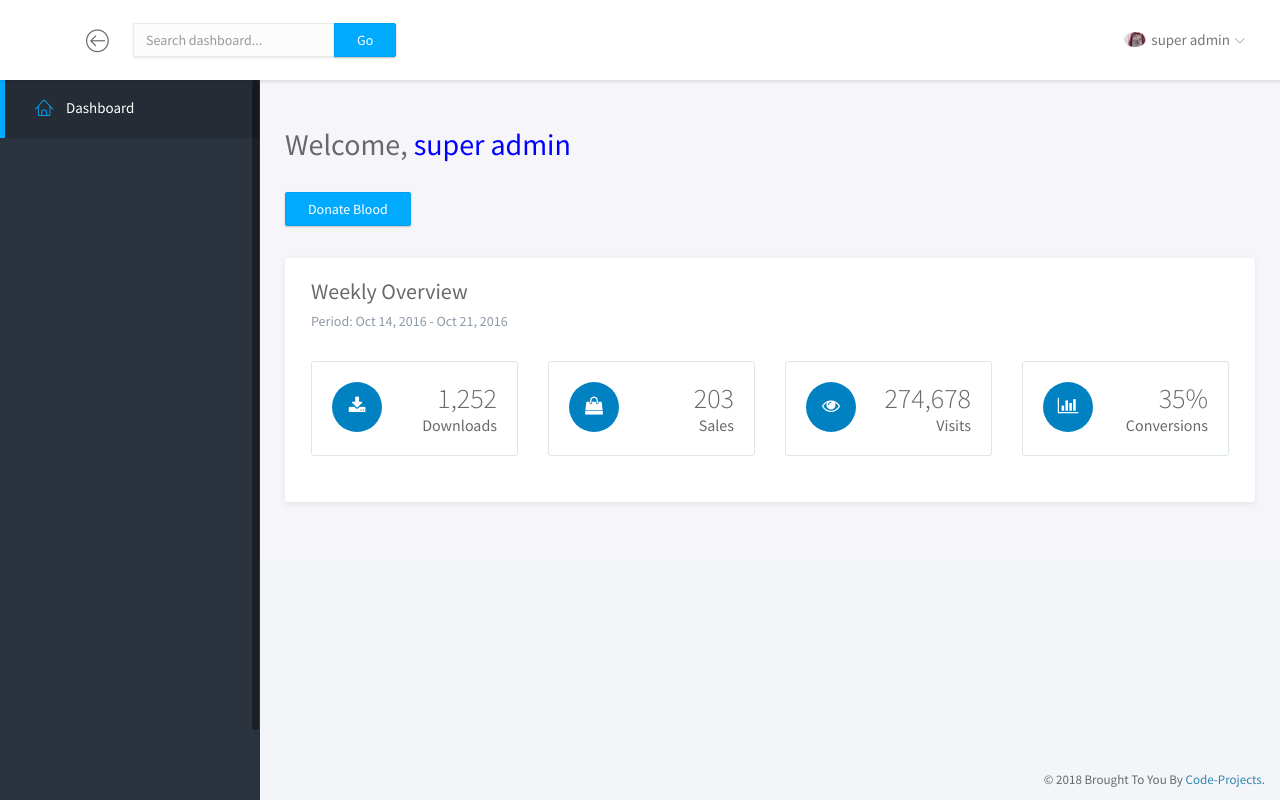
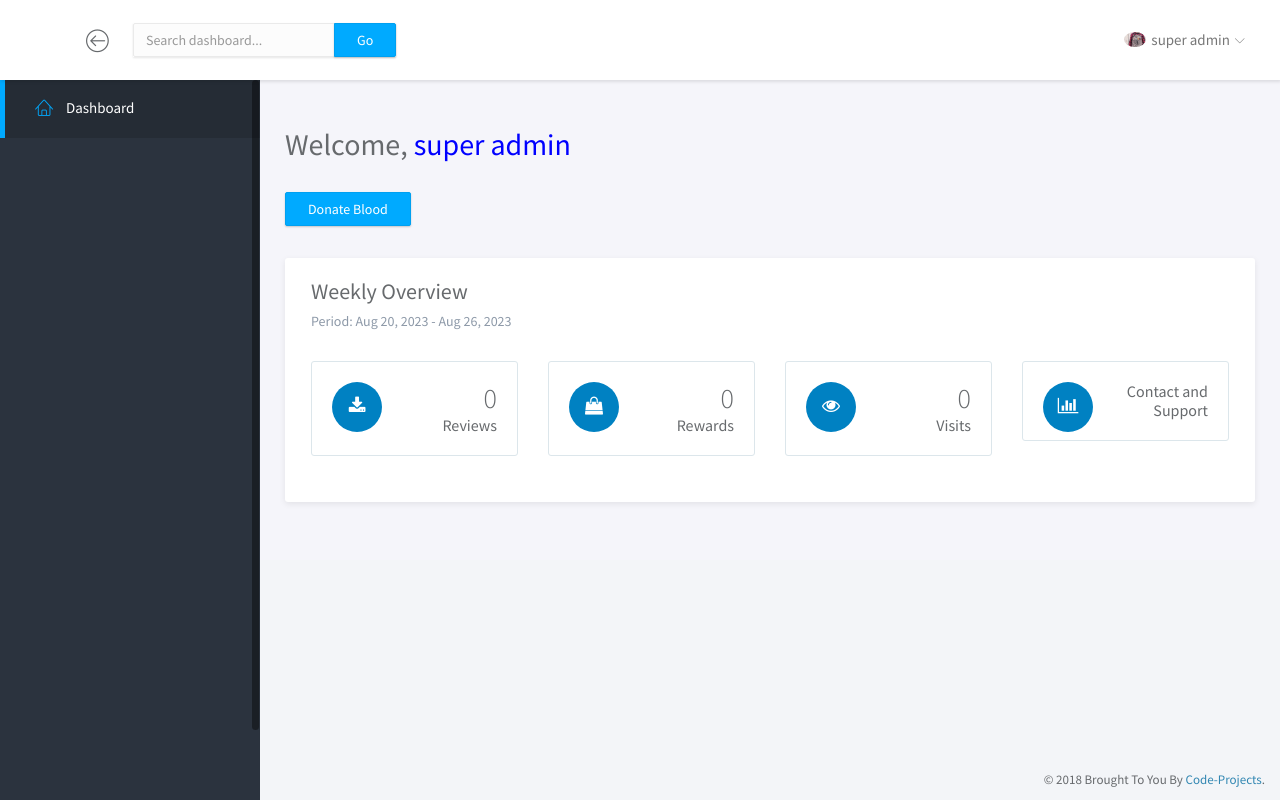
Before and after one commit to alibwanamzee/Blood-Donation-System, a PHP site: page /user_dashboard/user_dashboard.php in a window 1280 px wide. Run offline with PHP 8.4, Linux system fonts and the light colour scheme; a user stored in the database is signed in; data comes from the database, SQL or seed files in the repository; some libraries are stand-ins or nearby versions.

Commit message:
Updated UI of dashboard

```diff
--- a/user_dashboard/user_dashboard.php
+++ b/user_dashboard/user_dashboard.php
@@ -77,7 +77,7 @@
 			<div class="panel panel-headline">
 				<div class="panel-heading">
 					<h3 class="panel-title">Weekly Overview</h3>
-					<p class="panel-subtitle">Period: Oct 14, 2016 - Oct 21, 2016</p>
+					<p class="panel-subtitle">Period: Aug 20, 2023 - Aug 26, 2023</p>
 				</div>
 				<div class="panel-body">
 					<div class="row">
@@ -85,8 +85,8 @@
 							<div class="metric">
 								<span class="icon"><i class="fa fa-download"></i></span>
 								<p>
-									<span class="number">1,252</span>
-									<span class="title">Downloads</span>
+									<span class="number">0</span>
+									<span class="title">Reviews</span>
 								</p>
 							</div>
 						</div>
@@ -94,8 +94,8 @@
 							<div class="metric">
 								<span class="icon"><i class="fa fa-shopping-bag"></i></span>
 								<p>
-									<span class="number">203</span>
-									<span class="title">Sales</span>
+									<span class="number">0</span>
+									<span class="title">Rewards</span>
 								</p>
 							</div>
 						</div>
@@ -103,7 +103,7 @@
 							<div class="metric">
 								<span class="icon"><i class="fa fa-eye"></i></span>
 								<p>
-									<span class="number">274,678</span>
+									<span class="number">0</span>
 									<span class="title">Visits</span>
 								</p>
 							</div>
@@ -112,8 +112,7 @@
 							<div class="metric">
 								<span class="icon"><i class="fa fa-bar-chart"></i></span>
 								<p>
-									<span class="number">35%</span>
-									<span class="title">Conversions</span>
+									<span class="title">Contact and Support</span>
 								</p>
 							</div>
 						</div>
```
